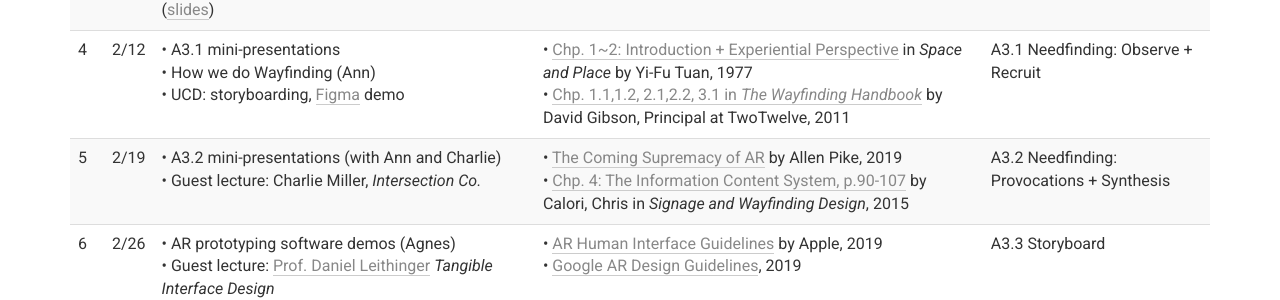
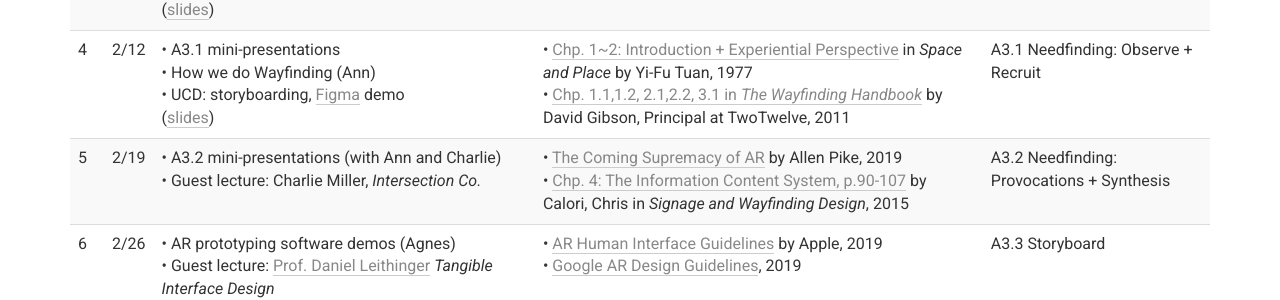
Before and after one commit to columbiaspatialinfo/columbiaspatialinfo.github.io, a Jekyll site: the page built from index.md, in a window 1280 px wide and 900 px high, scrolled down 826 px. Shown: the part 152-452 px from the top of the window. Built offline with Jekyll 4.4.1, drawn with Linux system fonts in a browser that asks for light colours; our own code applies the rules of GitHub Pages for plain Markdown files.

Commit message:
Update index.md

```diff
--- a/index.md
+++ b/index.md
@@ -29,7 +29,7 @@ _Subject to change as semester progresses._
 | 1        | 1/22     | • What is UCD, what is AR?<br>• TwoTwelve overview (Ann)<br>• Course structure<br>([slides](https://docs.google.com/presentation/d/13yrgzOjsCOtmdtj6PEFNqrDayXyoDiWz1_qs4MgI0Iw/edit?usp=sharing)) |                                                                                                                                                                                                                                                                                 | [Apply to enroll](https://forms.gle/dKc8YTB8YCKDW2Ya6) |
 | 2        | 1/29   | • A1 mini-presentations<br>• AR: current applications<br>• UCD: Rapid prototyping<br>([slides](https://docs.google.com/presentation/d/1ccvYpHhp8exK7g_gcnSIGDoC7seHlM-0NR6kS5Uez0M/edit?usp=sharing))           | • [Why Human-Centered Design Matters](https://www.wired.com/insights/2013/12/human-centered-design-matters/) WIRED, 2013<br>• [The future of AR will be boring](https://medium.com/@warronbebster/the-future-of-augmented-reality-will-be-boring-fc95be238ef4) medium.com, 2017 | A1 Five days |
 | 3        | 2/5      | • A2 mini-presentations<br>• UCD: needfinding, user journeys, provocations<br>([slides](https://docs.google.com/presentation/d/1f2ZJGiyUhmMy9Bh5tzDzzcNx9Wa7O5nMFnHWGsdbLcw/edit?usp=sharing))                             | • [Prototyping for AR](https://developer.apple.com/videos/play/wwdc2018/808/) (video) Apple WWDC, 2018<br>• [What would augment reality?](https://www.lukew.com/ff/entry.asp?1974) by Luke Wroblewski, 2017                                                                        | A2 De-teched                                           |
-| 4        | 2/12     | • A3.1 mini-presentations<br>• How we do Wayfinding (Ann)<br>• UCD: storyboarding, [Figma](http://figma.com/) demo                                                   | • [Chp. 1~2: Introduction + Experiential Perspective]({{ layout.canvasfiles }}6939862) in _Space and Place_ by Yi-Fu Tuan, 1977<br>• [Chp. 1.1,1.2, 2.1,2.2, 3.1 in _The Wayfinding Handbook_]({{ layout.canvasfiles }}6939859) by David Gibson, Principal at TwoTwelve, 2011                                                                                                                                                                      | A3.1 Needfinding: Observe + Recruit                  |
+| 4        | 2/12     | • A3.1 mini-presentations<br>• How we do Wayfinding (Ann)<br>• UCD: storyboarding, [Figma](http://figma.com/) demo<br>([slides](https://docs.google.com/presentation/d/1AScRj9S5KZWTvduvrnVrCkMHpqtOqjdrLAv9sLfjxsc/edit?usp=sharing))                                                   | • [Chp. 1~2: Introduction + Experiential Perspective]({{ layout.canvasfiles }}6939862) in _Space and Place_ by Yi-Fu Tuan, 1977<br>• [Chp. 1.1,1.2, 2.1,2.2, 3.1 in _The Wayfinding Handbook_]({{ layout.canvasfiles }}6939859) by David Gibson, Principal at TwoTwelve, 2011                                                                                                                                                                      | A3.1 Needfinding: Observe + Recruit                  |
 | 5        | 2/19     | • A3.2 mini-presentations (with Ann and Charlie)<br>• Guest lecture: Charlie Miller, _Intersection Co._ | • [The Coming Supremacy of AR](https://allenpike.com/2019/the-supremacy-of-ar) by Allen Pike, 2019<br>• [Chp. 4: The Information Content System, p.90-107](https://clio.columbia.edu/catalog/11557934) by Calori, Chris in _Signage and Wayfinding Design_, 2015 | A3.2 Needfinding: Provocations + Synthesis             |
 | 6        | 2/26     | • AR prototyping software demos (Agnes)<br>• Guest lecture: [Prof. Daniel Leithinger](https://www.colorado.edu/atlas/daniel-leithinger) _Tangible Interface Design_                            | • [AR Human Interface Guidelines](https://developer.apple.com/ios/human-interface-guidelines/technologies/augmented-reality/) by Apple, 2019<br>• [Google AR Design Guidelines](https://designguidelines.withgoogle.com/ar-design/augmented-reality-design-guidelines/), 2019                                                                                                                                                                                                                 | A3.3 Storyboard                           |
 | 7        | 3/4      | • (Agnes remote)<br>• AR: anatomy of an app, world space, markers, interaction taxonomy<br>• UCD: UI vs. IX vs. UX design? and UX "failures"        | • [Chp. 1 from The Design of Everyday Things]({{ layout.canvasfiles }}6854751) by Don Norman, 1988<br>• [AR Interaction Design Toolkit](https://blog.prototypr.io/ar-interaction-design-toolkit-f47ca0733e31) by Shengzhi Wu, 2018                                                                                                                                    | A3.4 Prototyping                            |
```
